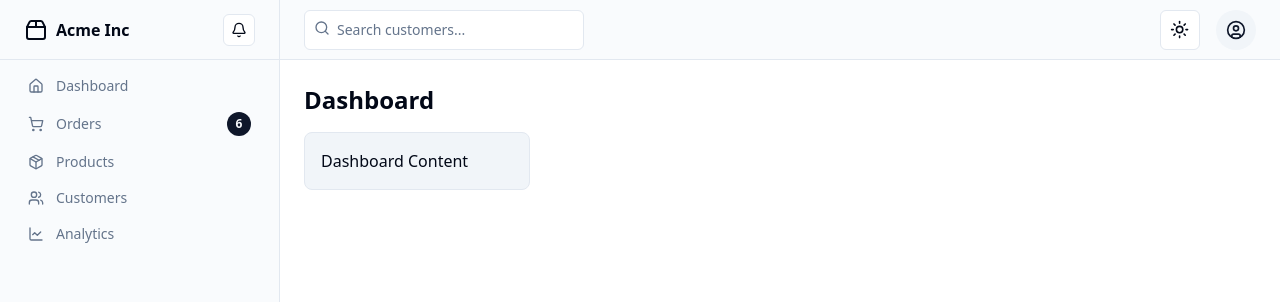
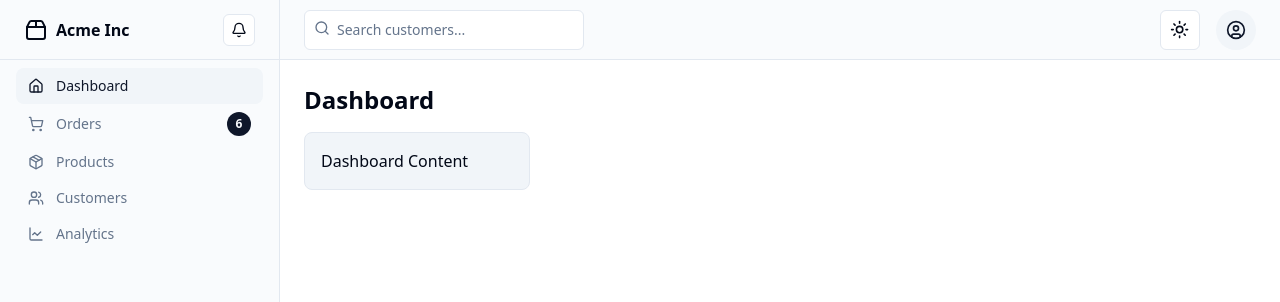
Before and after one commit to TheArtifulProgrammer/vite-dashboard, a React (Vite) app: page / in a window 1280 px wide. Shown: the top 302 px of the page. Built offline with nearby package versions, Linux system fonts and the light colour scheme.

Commit message:
add active states

```diff
--- a/src/components/layout/MobileNavigation.tsx
+++ b/src/components/layout/MobileNavigation.tsx
@@ -1,4 +1,4 @@
-import { Link } from 'react-router-dom';
+import { NavLink, useLocation } from "react-router-dom";
 import {
   Home,
   ShoppingCart,
@@ -18,36 +18,48 @@ import {
 } from "@/components/ui/card";
 
 export default function MobileNavigation() {
-  return (
-      <div className="flex h-full max-h-screen flex-col gap-2">
-        <div className="flex h-14 items-center border-b px-4 lg:h-[60px] lg:px-6">
-          <Link to="/" className="flex items-center gap-2 font-semibold">
-            <Package2 className="h-6 w-6" />
-            <span className="">Acme Inc</span>
-          </Link>
-        </div>
-        <div className="flex-1">
-          <nav className="grid items-start px-2 text-sm font-medium lg:px-4">
-            {[
+  const { pathname } = useLocation();
+
+  const navigationItems = [
     { icon: Home, text: "Dashboard", path: "/" },
     { icon: ShoppingCart, text: "Orders", path: "/orders", badge: 6 },
     { icon: Package, text: "Products", path: "/products" },
     { icon: Users, text: "Customers", path: "/customers" },
     { icon: LineChart, text: "Analytics", path: "/analytics" },
-            ].map(({ icon: Icon, text, path, badge }) => (
-              <Link
-                key={path+"/" + text}
+  ];
+
+  return (
+    <div className="flex h-full max-h-screen flex-col gap-2">
+      <div className="flex h-14 items-center border-b px-4 lg:h-[60px] lg:px-6">
+        <NavLink to="/" className="flex items-center gap-2 font-semibold">
+          <Package2 className="h-6 w-6" />
+          <span className="">Acme Inc</span>
+        </NavLink>
+      </div>
+      <div className="flex-1">
+        <nav className="grid items-start px-2 text-sm font-medium lg:px-4">
+          {navigationItems.map(({ icon: Icon, text, path, badge }) => (
+            <NavLink
+              key={path}
               to={path}
-                className="flex items-center gap-3 rounded-lg px-3 py-2 text-muted-foreground transition-all hover:text-primary"
+              className={({ isActive }) =>
+                `flex items-center gap-3 rounded-lg px-3 py-2 transition-all ${
+                  isActive
+                    ? "bg-muted text-primary"
+                    : "text-muted-foreground hover:text-primary"
+                }`
+              }
             >
-                <Icon className="h-4 w-4" />
+              <Icon
+                className={`h-4 w-4 ${pathname === path ? "text-primary" : ""}`}
+              />
               {text}
               {badge && (
                 <Badge className="ml-auto flex h-6 w-6 shrink-0 items-center justify-center rounded-full">
                   {badge}
                 </Badge>
               )}
-              </Link>
+            </NavLink>
           ))}
         </nav>
       </div>
@@ -56,8 +68,7 @@ export default function MobileNavigation() {
           <CardHeader className="p-2 pt-0 md:p-4">
             <CardTitle>Upgrade to Pro</CardTitle>
             <CardDescription>
-                Unlock all features and get unlimited access to our support
-                team.
+              Unlock all features and get unlimited access to our support team.
             </CardDescription>
           </CardHeader>
           <CardContent className="p-2 pt-0 md:p-4 md:pt-0">
--- a/src/components/layout/SideNavigation.tsx
+++ b/src/components/layout/SideNavigation.tsx
@@ -1,4 +1,4 @@
-import { Link } from 'react-router-dom';
+import { NavLink, useLocation } from "react-router-dom";
 import {
   Home,
   ShoppingCart,
@@ -6,7 +6,7 @@ import {
   Users,
   LineChart,
   Package2,
-  Bell
+  Bell,
 } from "lucide-react";
 import { Badge } from "@/components/ui/badge";
 import { Button } from "@/components/ui/button";
@@ -19,14 +19,24 @@ import {
 } from "@/components/ui/card";
 
 export default function SideNavigation() {
+  const { pathname } = useLocation();
+
+  const navigationItems = [
+    { icon: Home, text: "Dashboard", path: "/" },
+    { icon: ShoppingCart, text: "Orders", path: "/orders", badge: 6 },
+    { icon: Package, text: "Products", path: "/products" },
+    { icon: Users, text: "Customers", path: "/customers" },
+    { icon: LineChart, text: "Analytics", path: "/analytics" },
+  ];
+
   return (
     <div className="hidden border-r bg-muted/40 md:block">
       <div className="flex h-full max-h-screen flex-col gap-2">
         <div className="flex h-14 items-center border-b px-4 lg:h-[60px] lg:px-6">
-          <Link to="/" className="flex items-center gap-2 font-semibold">
+          <NavLink to="/" className="flex items-center gap-2 font-semibold">
             <Package2 className="h-6 w-6" />
             <span className="">Acme Inc</span>
-          </Link>
+          </NavLink>
           <Button variant="outline" size="icon" className="ml-auto h-8 w-8">
             <Bell className="h-4 w-4" />
             <span className="sr-only">Toggle notifications</span>
@@ -34,26 +44,30 @@ export default function SideNavigation() {
         </div>
         <div className="flex-1">
           <nav className="grid items-start px-2 text-sm font-medium lg:px-4">
-            {[
-              { icon: Home, text: 'Dashboard', path: '/' },
-              { icon: ShoppingCart, text: 'Orders', path: '/orders', badge: 6 },
-              { icon: Package, text: 'Products', path: '/products' },
-              { icon: Users, text: 'Customers', path: '/customers' },
-              { icon: LineChart, text: 'Analytics', path: '/analytics' }
-            ].map(({ icon: Icon, text, path, badge }) => (
-              <Link
+            {navigationItems.map(({ icon: Icon, text, path, badge }) => (
+              <NavLink
                 key={path}
                 to={path}
-                className="flex items-center gap-3 rounded-lg px-3 py-2 text-muted-foreground transition-all hover:text-primary"
+                className={({ isActive }) =>
+                  `flex items-center gap-3 rounded-lg px-3 py-2 transition-all ${
+                    isActive
+                      ? "bg-muted text-primary"
+                      : "text-muted-foreground hover:text-primary"
+                  }`
+                }
               >
-                <Icon className="h-4 w-4" />
+                <Icon
+                  className={`h-4 w-4 ${
+                    pathname === path ? "text-primary" : ""
+                  }`}
+                />
                 {text}
                 {badge && (
                   <Badge className="ml-auto flex h-6 w-6 shrink-0 items-center justify-center rounded-full">
                     {badge}
                   </Badge>
                 )}
-              </Link>
+              </NavLink>
             ))}
           </nav>
         </div>
@@ -62,7 +76,8 @@ export default function SideNavigation() {
             <CardHeader className="p-2 pt-0 md:p-4">
               <CardTitle>Upgrade to Pro</CardTitle>
               <CardDescription>
-                Unlock all features and get unlimited access to our support team.
+                Unlock all features and get unlimited access to our support
+                team.
               </CardDescription>
             </CardHeader>
             <CardContent className="p-2 pt-0 md:p-4 md:pt-0">
```
Lines whose indentation alone changed are shown as unchanged.
